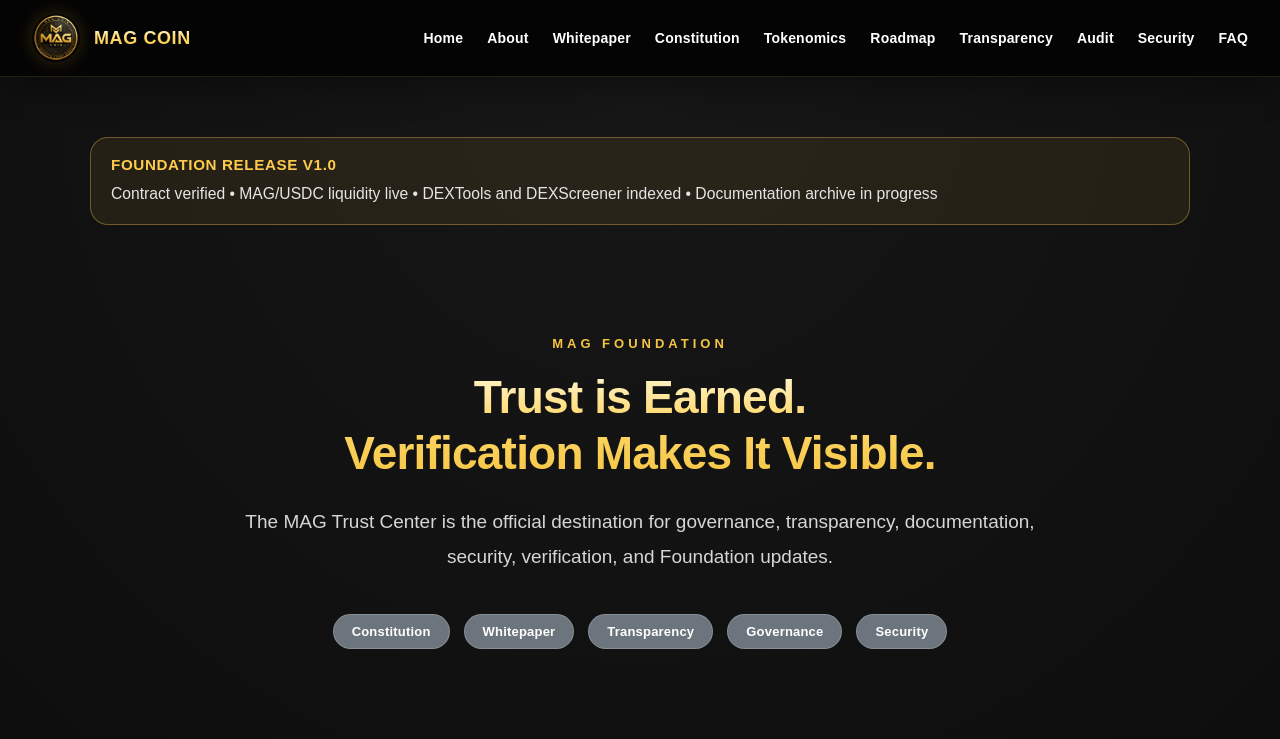
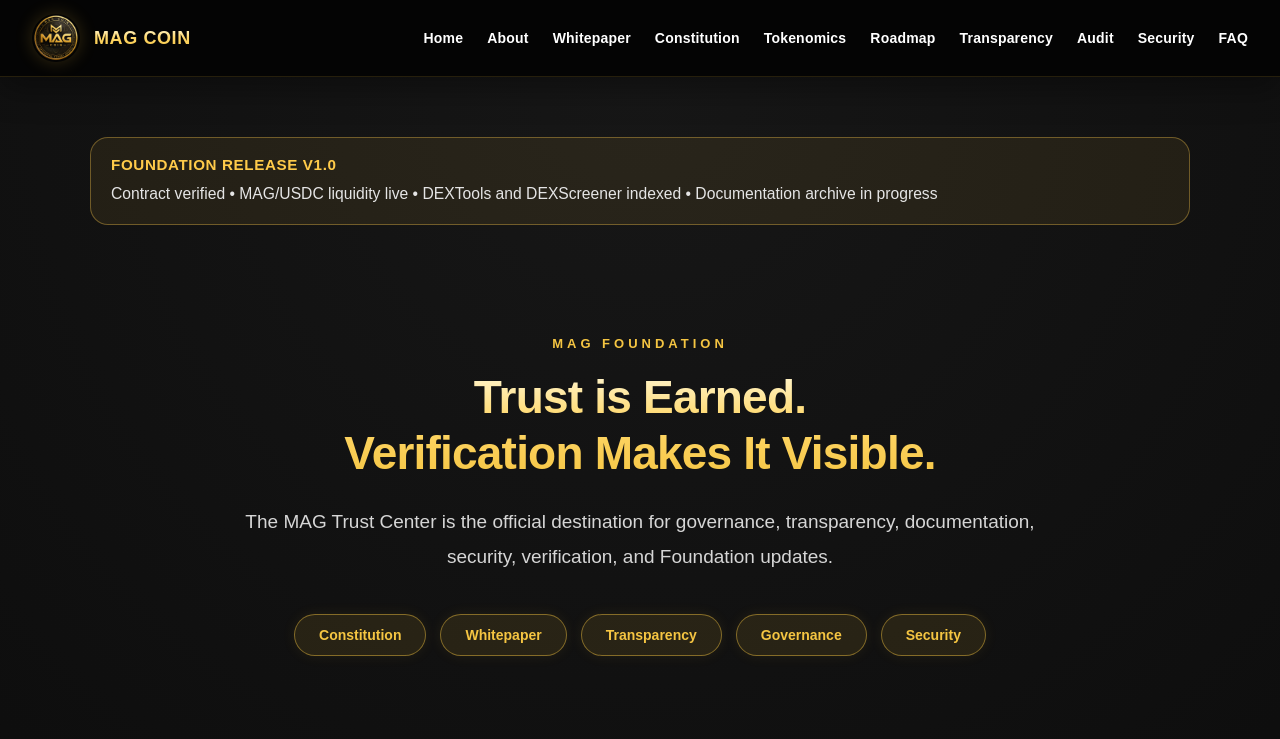
Before and after one commit to MAGZOWN/mag-coin-website, a Next.js app: page /transparency in a window 1280 px wide. Shown: the top 739 px of the page. Built offline with nearby package versions, Linux system fonts and the light colour scheme.

Commit message:
Phase 5.7: Standardize Transparency hero badges and links

```diff
--- a/app/components/TrustCenterHero.tsx
+++ b/app/components/TrustCenterHero.tsx
@@ -3,7 +3,6 @@
 import { trustCenterHero } from "../data/trustCenterHero";
 
 import HeroTitle from "./ui/HeroTitle";
-import StatusBadge from "./ui/StatusBadge";
 
 export default function TrustCenterHero() {
   return (
@@ -17,8 +16,7 @@
           {trustCenterHero.title.split("\n").map((line, index) => (
             <span key={index}>
               {line}
-              {index <
-                trustCenterHero.title.split("\n").length - 1 && <br />}
+              {index < trustCenterHero.title.split("\n").length - 1 && <br />}
             </span>
           ))}
         </>
@@ -30,24 +28,30 @@
 
       <div style={styles.badges}>
         {trustCenterHero.badges.map((badge) => (
-          <StatusBadge
+          <a
             key={badge}
-            variant={
-              badge.toLowerCase().includes("verified")
-                ? "completed"
-                : badge.toLowerCase().includes("live")
-                ? "live"
-                : badge.toLowerCase().includes("progress")
-                ? "in-progress"
-                : "planned"
-            }
+            href={getBadgeLink(badge)}
+            style={styles.badge}
+            className="cardHover"
           >
             {badge}
-          </StatusBadge>
+          </a>
         ))}
       </div>
     </section>
   );
+}
+
+function getBadgeLink(badge: string) {
+  const value = badge.toLowerCase();
+
+  if (value.includes("constitution")) return "/constitution";
+  if (value.includes("whitepaper")) return "/whitepaper";
+  if (value.includes("transparency")) return "/transparency";
+  if (value.includes("governance")) return "/constitution";
+  if (value.includes("security")) return "/security";
+
+  return "/transparency";
 }
 
 const styles: Record<string, CSSProperties> = {
@@ -79,4 +83,16 @@
     flexWrap: "wrap",
     gap: "14px",
   },
+
+  badge: {
+    background: "rgba(245,197,66,.10)",
+    border: "1px solid rgba(245,197,66,.45)",
+    color: "#f5c542",
+    padding: "12px 24px",
+    borderRadius: "999px",
+    fontWeight: 800,
+    fontSize: "14px",
+    textDecoration: "none",
+    boxShadow: "0 0 14px rgba(245,197,66,.08)",
+  },
 };
```
